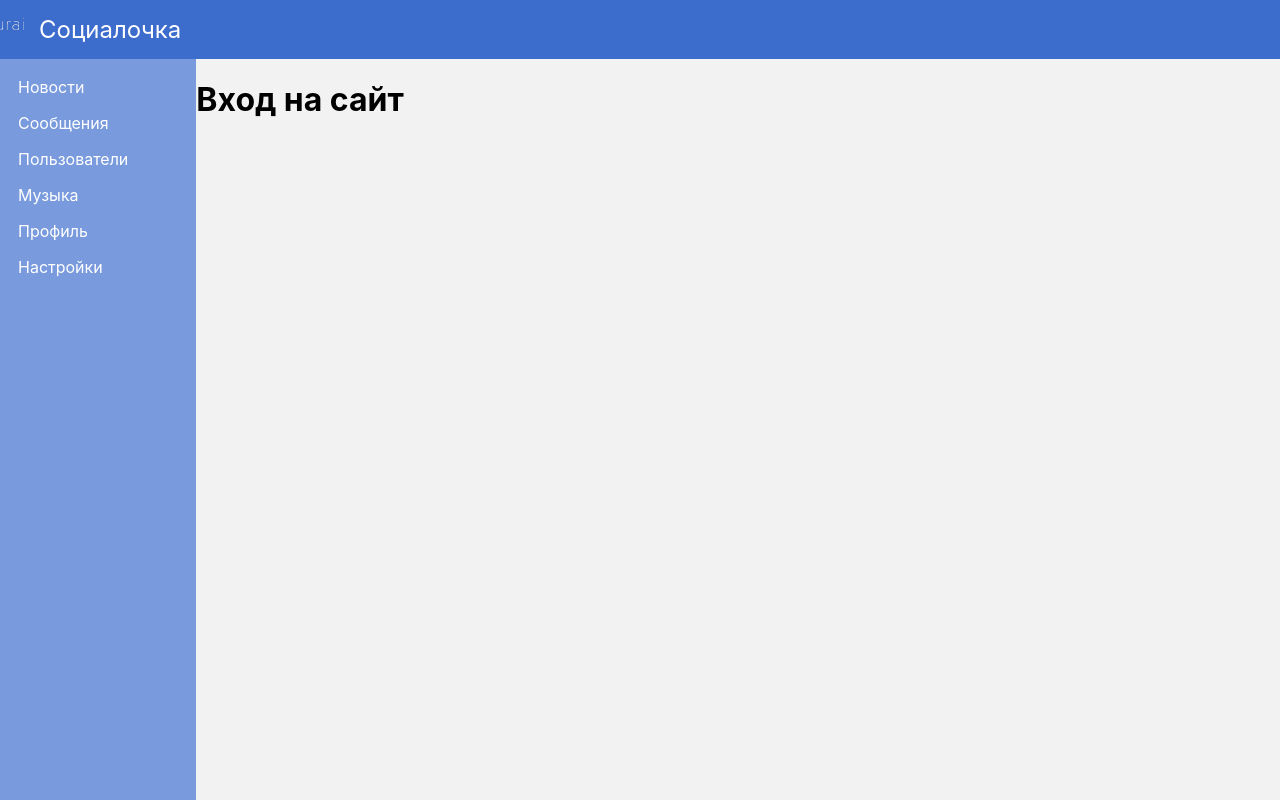
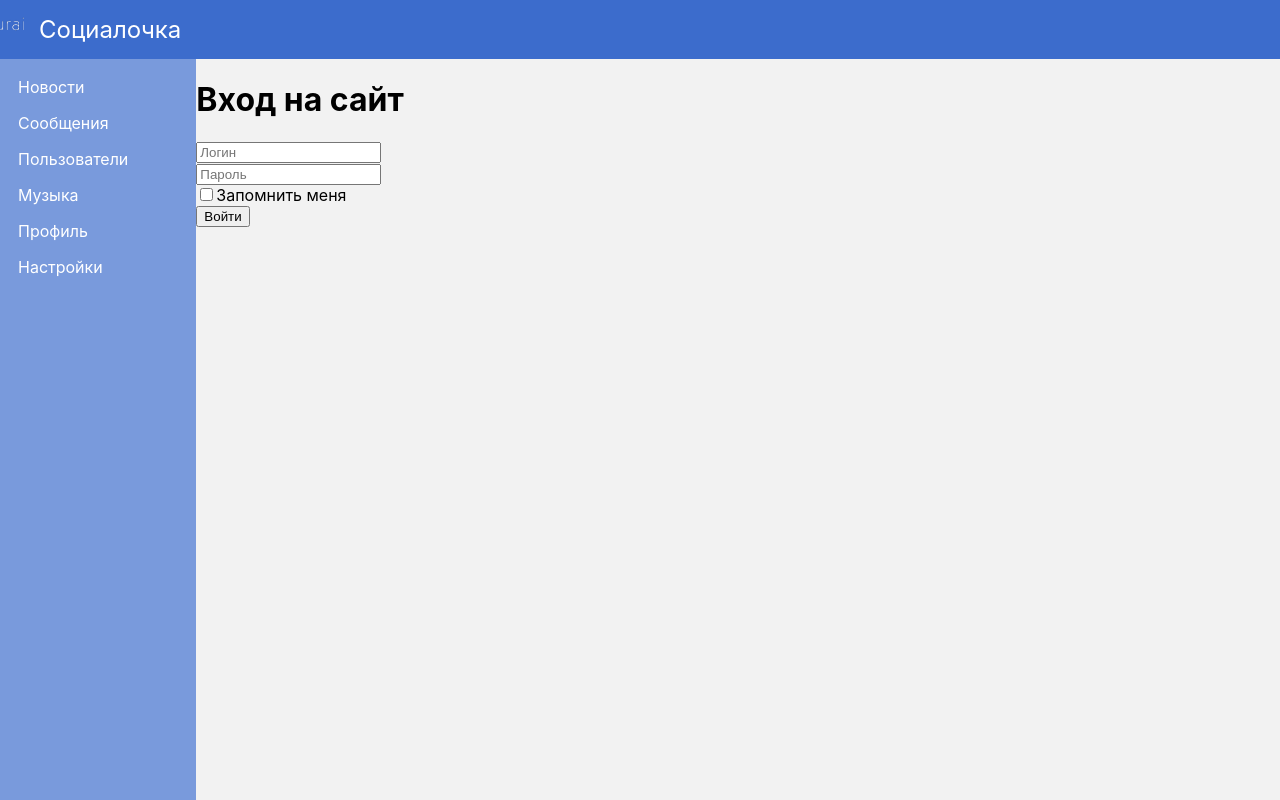
Before and after one commit to Treiol/way-of-samurai, a React (Create React App) app: page /log_in in a window 1280 px wide. Built offline with nearby package versions, Linux system fonts and the light colour scheme; no server answers.

Commit message:
added logIn() & logOut()

```diff
--- a/package.json
+++ b/package.json
@@ -13,6 +13,7 @@
     "react-router-dom": "^5.3.0",
     "react-scripts": "4.0.3",
     "redux": "^4.1.1",
+    "redux-form": "^8.3.8",
     "redux-thunk": "^2.4.1",
     "web-vitals": "^1.0.1"
   },
--- a/src/api/api.js
+++ b/src/api/api.js
@@ -14,6 +14,32 @@ export const authApi = {
           console.error(`Auth API: ${response.status} ${response.statusText}`);
           return null;
         }
+        return response.data;
+      }
+    );
+  },
+  // ---------------------------------------------------
+  logIn(credentials) {
+    return axiosInstance.post('auth', credentials).then(
+      (response) => {
+        if (response.status >= 400) {
+          console.error(`Auth API: ${response.status} ${response.statusText}`);
+          return null;
+        }
+        return response.data;
+      }
+    );
+  },
+  // ---------------------------------------------------
+  logOut() {
+    return axiosInstance.post('auth', { log_out: '' }).then(
+      (response) => {
+        console.log(response);
+        if (response.status >= 400) {
+          console.error(`Auth API: ${response.status} ${response.statusText}`);
+          return null;
+        }
+        if (!response.data) { return { status: 0, message: '' }; }
         return response.data;
       }
     );
--- a/src/components/Content/LogIn/LogIn.jsx
+++ b/src/components/Content/LogIn/LogIn.jsx
@@ -1,5 +1,44 @@
+import { Field, reduxForm } from 'redux-form';
+import { Redirect } from 'react-router-dom';
+import { authApi }  from '../../../api/api';
+
+let LogInForm = (props) => {
+  return (
+    <form onSubmit={props.handleSubmit}>
+      <div><Field component="input" type="text" name="login" placeholder="Логин" /></div>
+      <div><Field component="input" type="password" name="password" placeholder="Пароль" /></div>
+      <div>
+        <Field component="input" type="checkbox" name="remember_me" id="remember_me" />
+        <label htmlFor="remember_me">Запомнить меня</label>
+      </div>
+      <div><button>Войти</button></div>
+    </form>
+  );
+};
+
+LogInForm = reduxForm({ form: 'log_in' })(LogInForm);
+
 const LogIn = (props) => {
-  return (<h1>Вход на сайт</h1>);
+  // ---------------------------------------------------
+  const logInFormSubmit = (formData) => {
+    authApi.logIn(formData).then(
+      (data) => {
+        if (!data) { return; }
+        if (data.status < 0) {
+          console.error(`Auth API: ${data.status} ${data.message}`);
+          return;
+        }
+        return (<Redirect to="/" />);
+      }
+    );
+  };
+  // ---------------------------------------------------
+  return (
+    <div>
+      <h1>Вход на сайт</h1>
+      <LogInForm onSubmit={logInFormSubmit} />
+    </div>
+    );
 };
 
 export default LogIn;
--- a/src/components/Header/Header.jsx
+++ b/src/components/Header/Header.jsx
@@ -1,7 +1,24 @@
-import { NavLink } from 'react-router-dom';
+import { NavLink, Redirect } from 'react-router-dom';
+import { authApi }           from '../../api/api';
 import './Header.module.css';
 
 const Header = (props) => {
+  // ---------------------------------------------------
+  const logOutClick = (event) => {
+    event.preventDefault();
+    authApi.logOut().then(
+      (data) => {
+        if (!data) { return false; }
+        if (data.status < 0) {
+          console.error(`Auth API: ${data.status} ${data.message}`);
+          return false;
+        }
+        return false;// (<Redirect to="/" />);
+      }
+    );
+    return false;
+  };
+  // ---------------------------------------------------
   const user = [];
   if (props.isAuthentificated !== undefined && !props.isAuthentificated) {
     user.push(
@@ -10,9 +27,12 @@ const Header = (props) => {
   }
   else { if (props.user) {
     user.push(
-      <NavLink key={`user${props.user.id}`} to={`/profile/${props.user.id}`}>
-        {props.user.name}
-      </NavLink>
+      <div key="log-out-container">
+        <NavLink key={`user${props.user.id}`} to={`/profile/${props.user.id}`}>
+          {props.user.name}
+        </NavLink>
+        <a key="log-out" href="." onClick={(event) => { logOutClick(event); }}>Выход</a>
+      </div>
     );
   } }
   return (
--- a/src/redux/store.js
+++ b/src/redux/store.js
@@ -1,4 +1,5 @@
 import { applyMiddleware, createStore, combineReducers } from 'redux';
+import { reducer as formReducer } from 'redux-form';
 import thunkMiddleware from 'redux-thunk';
 import authReducer     from './auth-reducer';
 import dialogsReducer  from './dialogs-reducer';
@@ -9,10 +10,13 @@ const store = createStore(
   combineReducers({
     authData:    authReducer,
     dialogsData: dialogsReducer,
+    form:        formReducer,
     profileData: profileReducer,
     usersData:   usersReducer
   }),
   applyMiddleware(thunkMiddleware)
 );
 
+window.store = store;
+
 export default store;
```
Also changed, not shown: 1 other file (tests, documents, lock files or other folders).
